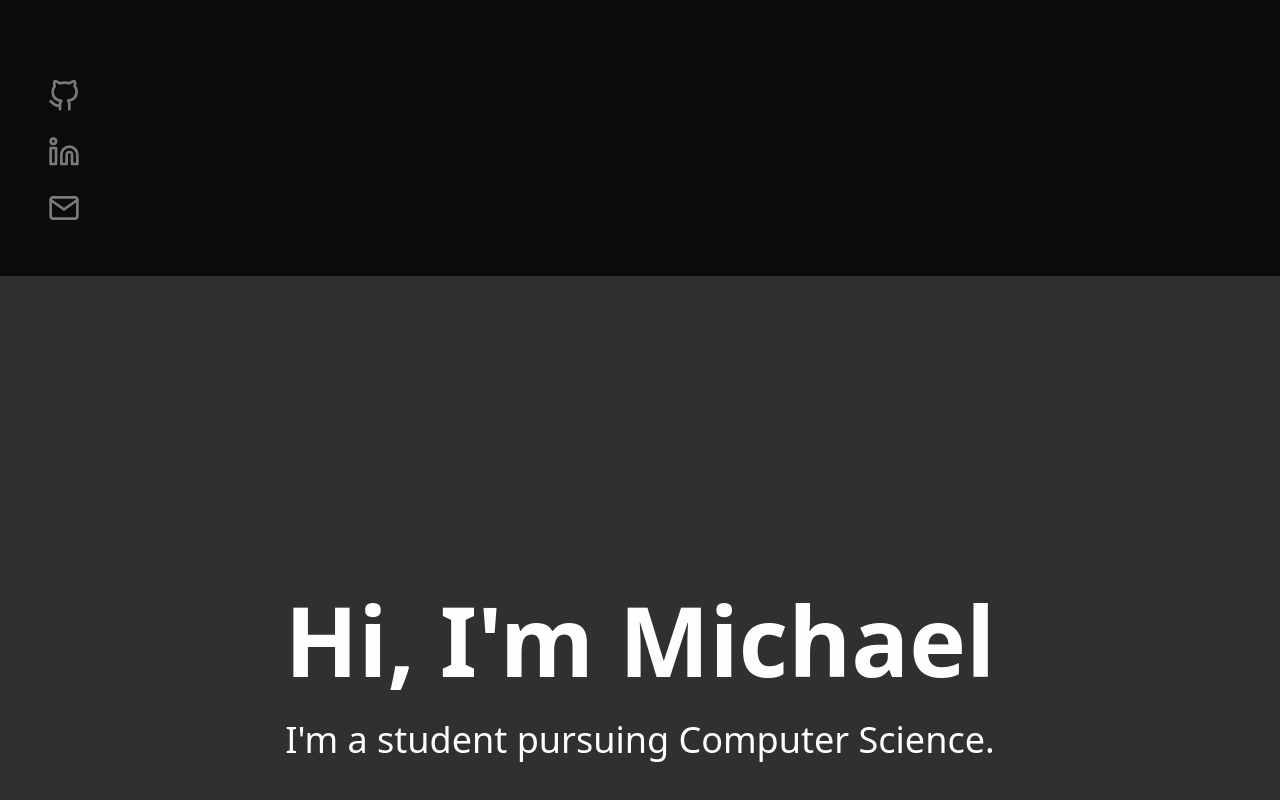
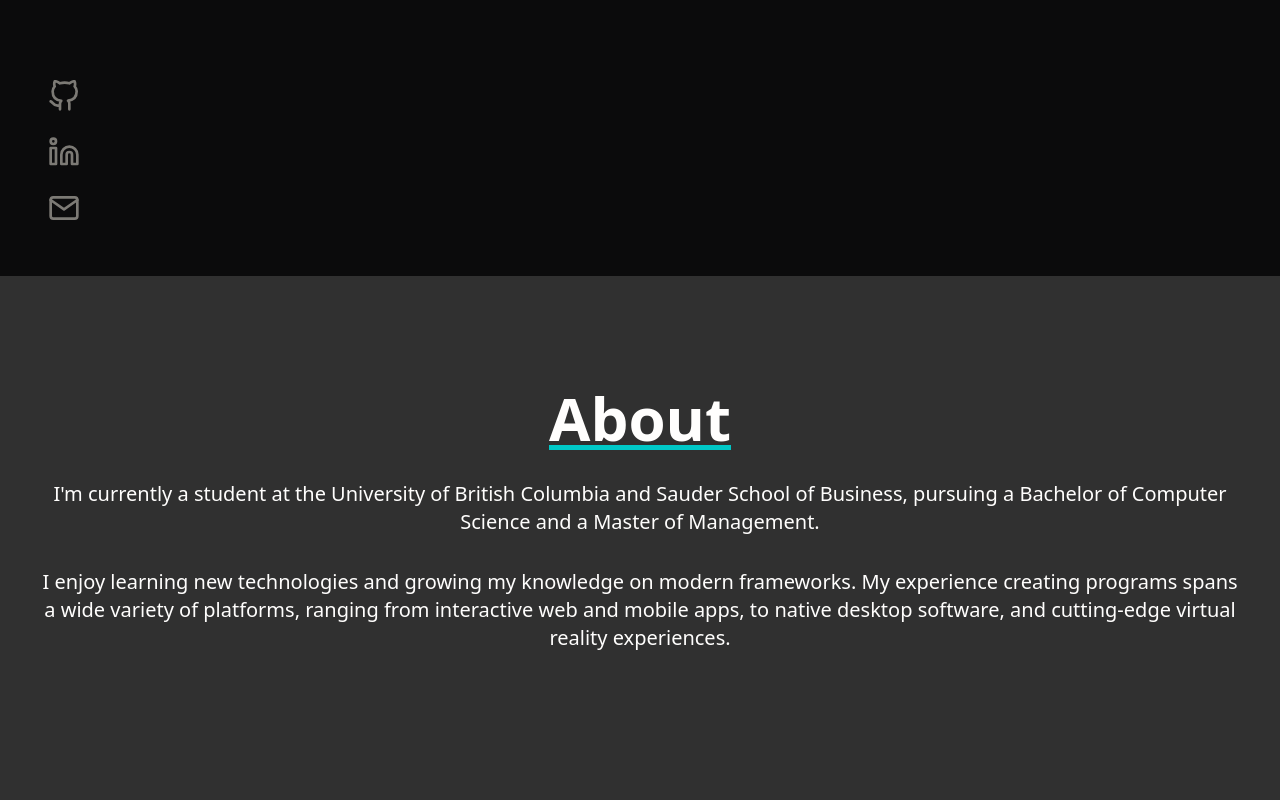
Before and after one commit to devmwang/personal-site, a Next.js app: page / in a window 1280 px wide. Shown: the part 524-1324 px from the top of the page. Built offline with nearby package versions, Linux system fonts and the light colour scheme.

Commit message:
Update index.tsx

```diff
--- a/src/pages/index.tsx
+++ b/src/pages/index.tsx
@@ -37,19 +37,26 @@ const Home: NextPage = () => (
             {/* Main Content */}
             <section className="h-screen bg-background justify-center items-center flex flex-col text-center">
                 <h1 className="text-5xl md:text-8xl leading-normal font-semibold text-white align-middle">
-                    {"Hi, I'm Michael"}
+                    {"Hi, I'm "}
+                    <span className="text-accent">{"Michael"}</span>
+                    {"."}
                 </h1>
                 <p className="text-lg md:text-4xl pt-1 md:pt-8 leading-normal font-normal text-white align-middle">
                     {"I'm a student pursuing Computer Science."}
                 </p>
             </section>
-            <section className="h-screen bg-dark justify-center items-center flex flex-col text-center">
-                <h1 className="text-5xl md:text-8xl leading-normal font-semibold text-white align-middle">
-                    {"Hi, I'm Michael"}
-                </h1>
-                <p className="text-lg md:text-4xl pt-1 md:pt-8 leading-normal font-normal text-white align-middle">
-                    {"I'm a student pursuing Computer Science."}
-                </p>
+            <section id="about" className="h-screen pt-28 bg-dark justify-center flex-col text-center">
+                <div className="container mx-auto px-10">
+                    <h1 className="text-5xl md:text-6xl leading-normal font-semibold text-white align-middle underline decoration-accent underline-offset-4 decoration-[5px]">
+                        {"About"}
+                    </h1>
+                    <p className="text-lg md:text-xl pt-1 md:pt-8 leading-normal font-normal text-white align-middle">
+                        {"I'm currently a student at the University of British Columbia and Sauder School of Business, pursuing a Bachelor of Computer Science and a Master of Management."}
+                    </p>
+                    <p className="text-lg md:text-xl pt-1 md:pt-8 leading-normal font-normal text-white align-middle">
+                        {"I enjoy learning new technologies and growing my knowledge on modern frameworks. My experience creating programs spans a wide variety of platforms, ranging from interactive web and mobile apps, to native desktop software, and cutting-edge virtual reality experiences."}
+                    </p>
+                </div>
             </section>
 
             {/* Bottom Links (Mobile) */}
```
